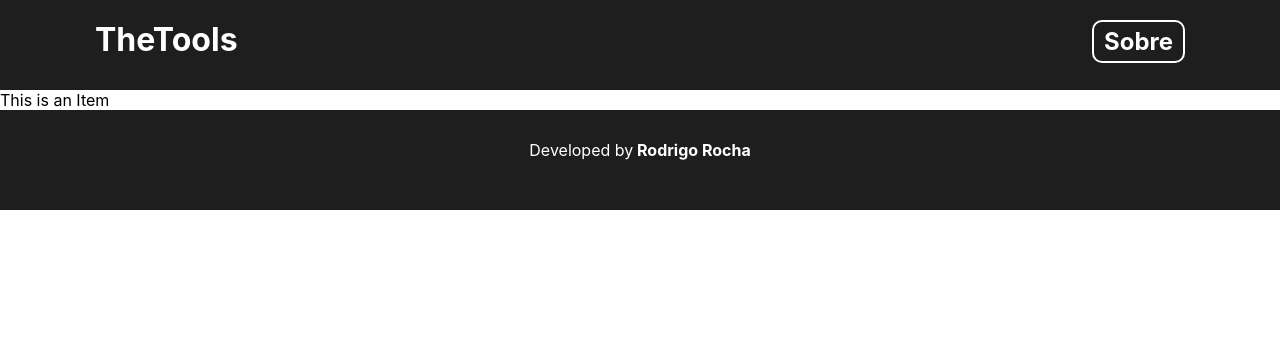
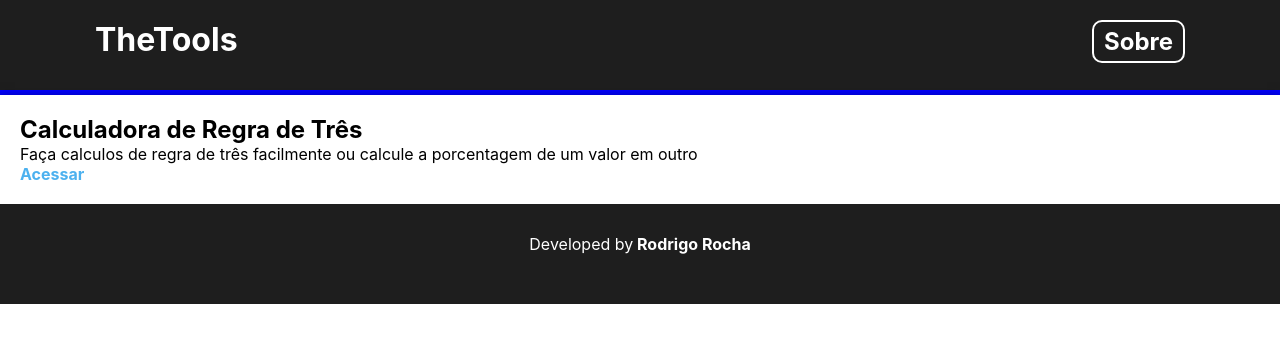
Before and after one commit to rodrigogomesrc/TheTools, a React (Create React App) app: page / in a window 1280 px wide. Shown: the top 342 px of the page. Built offline with nearby package versions, Linux system fonts and the light colour scheme.

Commit message:
created the item component

```diff
--- /dev/null
+++ b/src/components/Item.css
@@ -0,0 +1,18 @@
+.item-content a {
+
+    text-decoration: none;
+    color:#4cb1ef;
+    font-weight: bold;
+}
+
+.item-content {
+
+    padding: 20px;
+    box-shadow: 0px 4px 10px 2px rgba(0,0,0,0.5);
+}
+
+.top-line {
+
+    height: 5px;
+    background-color: blue;
+}
--- a/src/components/Item.js
+++ b/src/components/Item.js
@@ -1,16 +1,27 @@
 import React, {Component} from 'react';
+import './Item.css';
 
 class Item extends Component {
 
     state = {
 
-    }
+    };
+
 
     render() {
 
+        const {title, url, text} = this.props.data;
+
         return(
 
-            <p>This is an Item</p>
+            <div>
+                <div className="top-line"></div>
+                <div className="item-content">
+                    <h2>{title}</h2>
+                    <p>{text}</p>
+                    <a href={url}>Acessar</a>
+                </div>
+            </div>
         )
     }
 }
--- a/src/components/layout/Footer.css
+++ b/src/components/layout/Footer.css
@@ -7,12 +7,12 @@ footer{
 
 }
 
-#content {
+.footer-content {
     text-decoration: none;
     padding: 30px;
 }
 
-a{
+footer a{
 
     text-decoration: none;
     color: white;
--- a/src/components/layout/Footer.js
+++ b/src/components/layout/Footer.js
@@ -6,7 +6,7 @@ function Footer() {
     return(
 
         <footer>
-            <div id="content">
+            <div class="footer-content">
                 <p>
                     Developed by
                     <a href="https://rodrigogomesrc.github.io/" target="_blank" rel="noopener noreferrer"> Rodrigo Rocha</a>
--- a/src/components/layout/Header.css
+++ b/src/components/layout/Header.css
@@ -20,4 +20,5 @@
     border: 2px solid white;
     border-radius: 10px;
     cursor: pointer;
+    font-weight: normal;
 }
--- a/src/components/layout/Main.js
+++ b/src/components/layout/Main.js
@@ -10,7 +10,7 @@ class Main extends Component {
         tools : [
             {
                 id: 1,
-                title: 'Calculadora de Regra de 3',
+                title: 'Calculadora de Regra de Três',
                 url: "/regra_de_tres",
                 text: "Faça calculos de regra de três facilmente ou calcule a porcentagem de um valor em outro"
             },
@@ -22,7 +22,8 @@ class Main extends Component {
 
         return(
             <div>
-                <Item />
+                <Item data={this.state.tools[0]} />
+
             </div>
         )
     }
```
